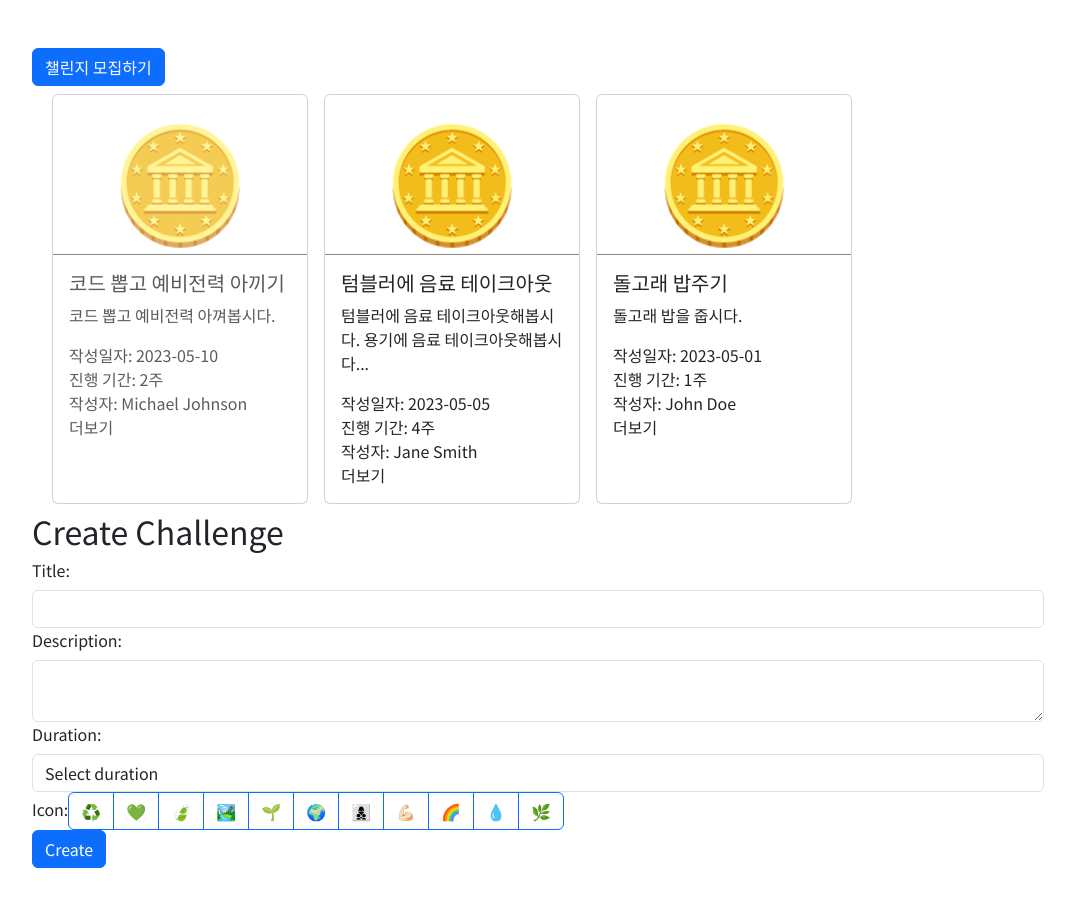
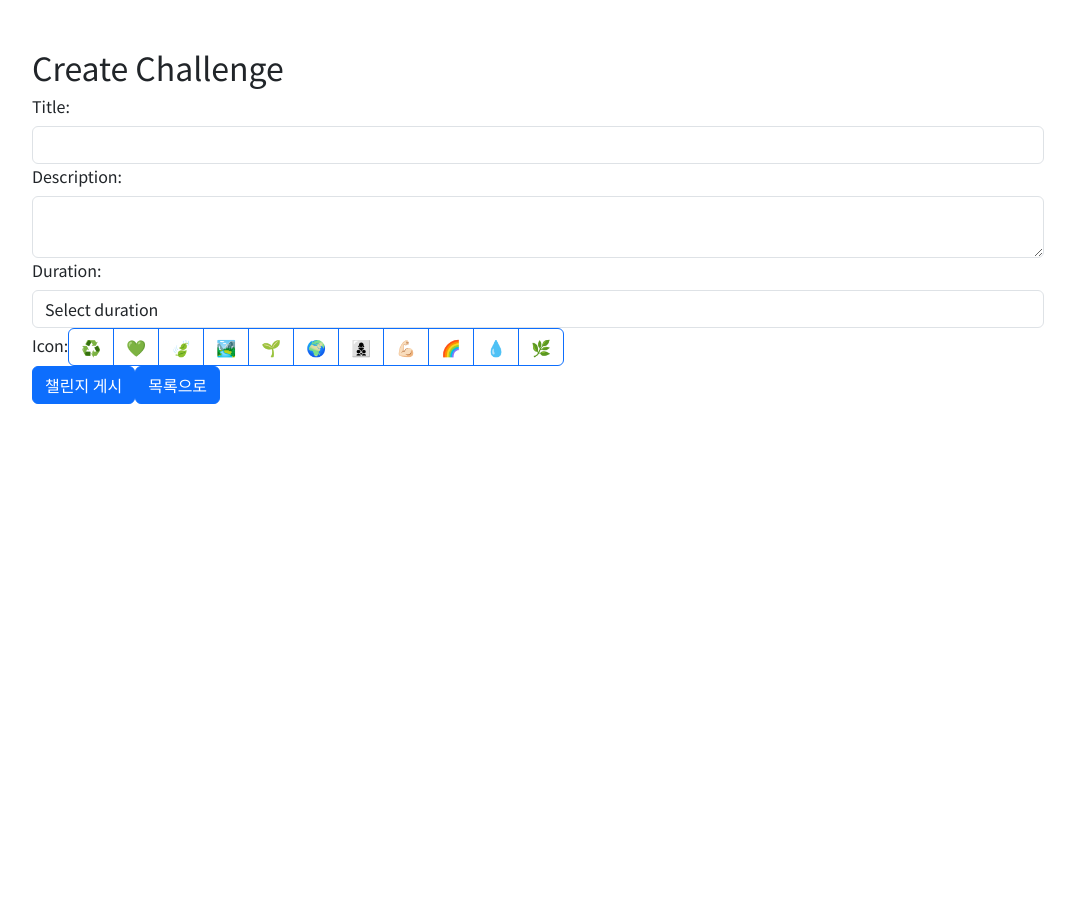
Before and after one commit to snghyun331/elice-ecobucks, a React (Vite) app in the folder front/: page /challenge in a window 1280 px wide. Both pictures are taken after a click on the button "챌린지 모집하기". Shown: the top 906 px of the page, without its empty margins (96-1171 px from the left). After the commit the page ends 800 px from the top, so only its background shows below. Built offline with nearby package versions, Linux system fonts and the light colour scheme.

Commit message:
Feat : 챌린지 모집하기 버튼 추가

```diff
--- a/front/src/pages/Challenge/ChallengeCreate.jsx
+++ b/front/src/pages/Challenge/ChallengeCreate.jsx
@@ -127,7 +127,8 @@ const ChallengeCreate = () => {
             </Button>
           </ButtonGroup>
         </Form.Group>
-        <Button type="submit">Create</Button>
+        <Button type="submit">챌린지 게시</Button>
+        <Button>목록으로</Button>
       </Form>
     </div>
   );
--- a/front/src/pages/Challenge/ChallengePage.jsx
+++ b/front/src/pages/Challenge/ChallengePage.jsx
@@ -1,19 +1,26 @@
 import React, { useState } from "react";
-import { Container, Col, Row, Modal, Button } from "react-bootstrap";
+import { Container, Button } from "react-bootstrap";
 import ChallengeView from "./ChallengeView";
-import ChallengeCreate from "./ChallengeCreate"
+import ChallengeCreate from "./ChallengeCreate";
 
 function ChallengePage() {
+  const [showCreateForm, setShowCreateForm] = useState(false);
+  const [buttonClicked, setButtonClicked] = useState(false);
+
+  const handleCreateButtonClick = () => {
+    setShowCreateForm(true);
+    setButtonClicked(true);
+  };
 
   return (
-
-      <Container className="pt-5 ps-0 pb-5" style={{ width: "80%" }}>
-        <Button>
+    <Container className="pt-5 ps-0 pb-5" style={{ width: "80%" }}>
+      {buttonClicked ? null : (
+        <Button onClick={handleCreateButtonClick}>
           챌린지 모집하기
         </Button>
-        <ChallengeView />
-        <ChallengeCreate />
-      </Container>
+      )}
+      {showCreateForm ? <ChallengeCreate /> : <ChallengeView />}
+    </Container>
   );
 }
 
```
